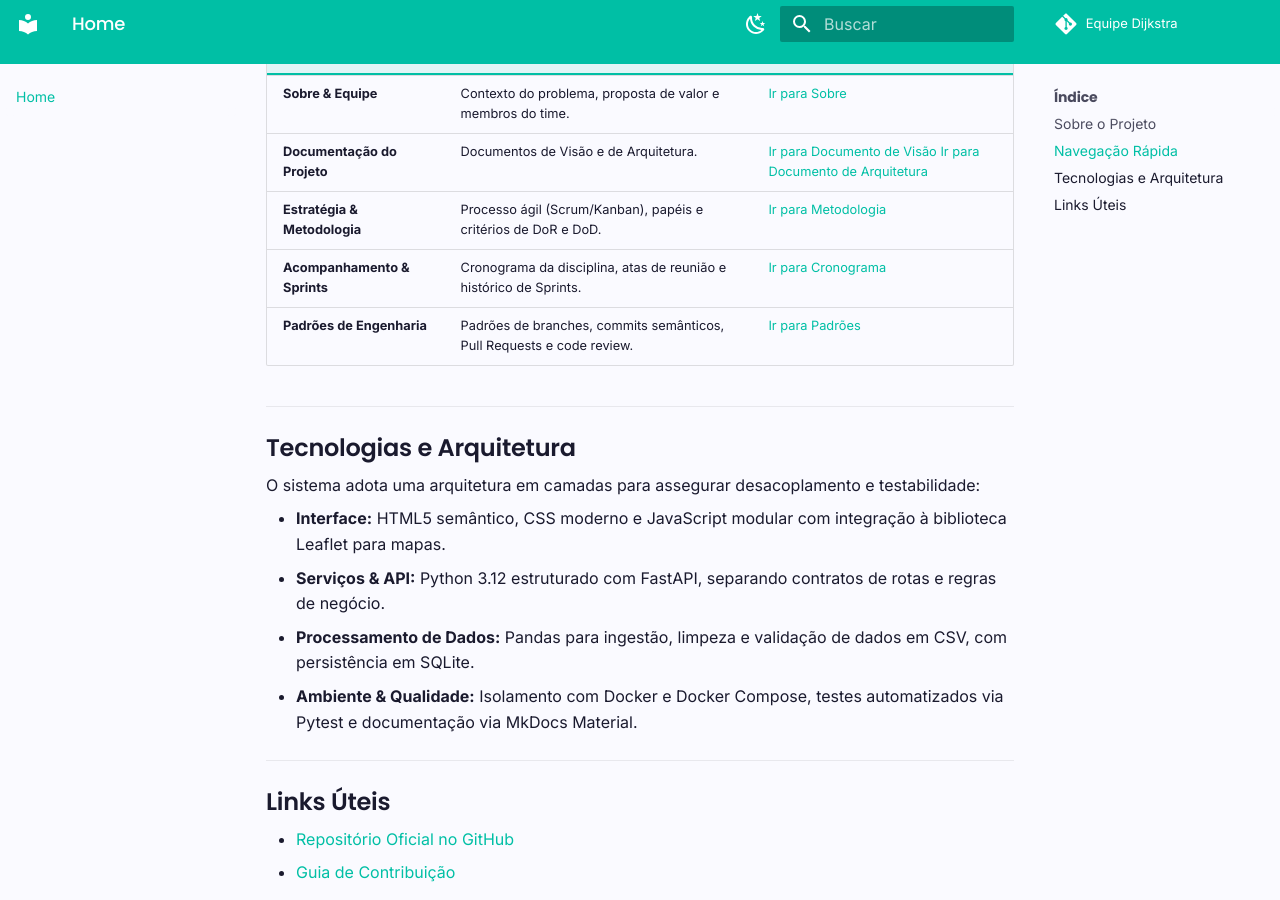
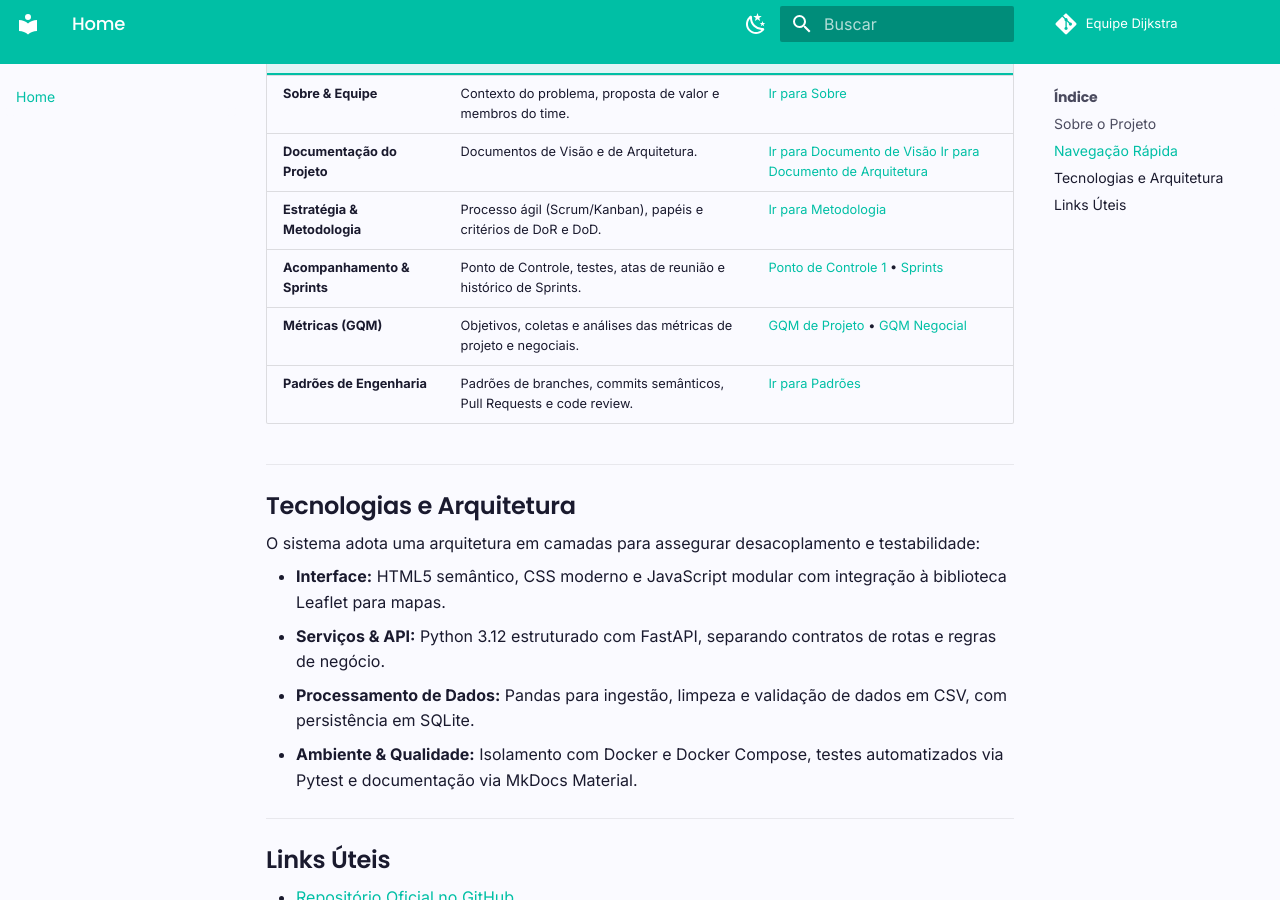
Before and after one commit to FGA0138-MDS-Ajax/2026.2-T02-Dijkstra, an MkDocs documentation site: the page built from docs/index.md, in a window 1280 px wide and 900 px high, scrolled down 602 px. Built offline with MkDocs 1.6.1 and Material for MkDocs 9.7.7, drawn with Linux system fonts in a browser that asks for light colours; comment, search, counter and statistics services are not loaded.

Commit message:
docs: adiciona coletas GQM, atualiza testes ate S7 e corrige formatacoes

```diff
--- a/docs/index.md
+++ b/docs/index.md
@@ -21,7 +21,8 @@ Acesse diretamente as principais seções da documentação:
 |  **Sobre & Equipe** | Contexto do problema, proposta de valor e membros do time. | [Ir para Sobre](sobre.md) |
 |  **Documentação do Projeto** | Documentos de Visão e de Arquitetura. | [Ir para Documento de Visão](documentos/visao/index.md) [Ir para Documento de Arquitetura](documentos/arquitetura/index.md)|
 |  **Estratégia & Metodologia** | Processo ágil (Scrum/Kanban), papéis e critérios de DoR e DoD. | [Ir para Metodologia](estrategia/metodologia.md) |
-|  **Acompanhamento & Sprints** | Cronograma da disciplina, atas de reunião e histórico de Sprints. | [Ir para Cronograma](acompanhamento/cronograma.md) |
+|  **Acompanhamento & Sprints** | Ponto de Controle, testes, atas de reunião e histórico de Sprints. | [Ponto de Controle 1](acompanhamento/ponto-controle-1.md) • [Sprints](acompanhamento/sprints/sprint01/sprint01.md) |
+|  **Métricas (GQM)** | Objetivos, coletas e análises das métricas de projeto e negociais. | [GQM de Projeto](metricas/gqm-projeto.md) • [GQM Negocial](metricas/gqm-negocial.md) |
 |  **Padrões de Engenharia** | Padrões de branches, commits semânticos, Pull Requests e code review. | [Ir para Padrões](padroes/branches.md) |
 
 ---
```
Also changed, not shown: docs/acompanhamento/reunioes/atas.md (+4 -5 lines).
